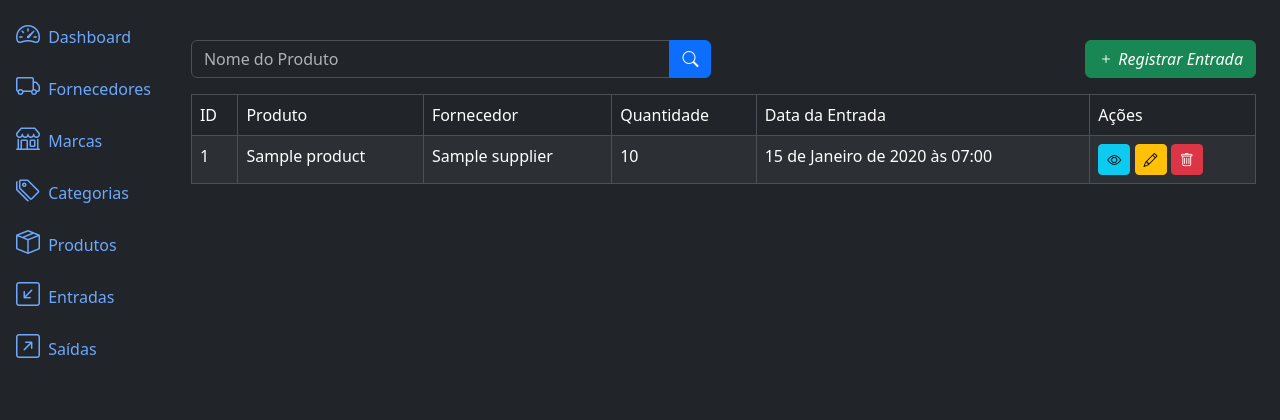
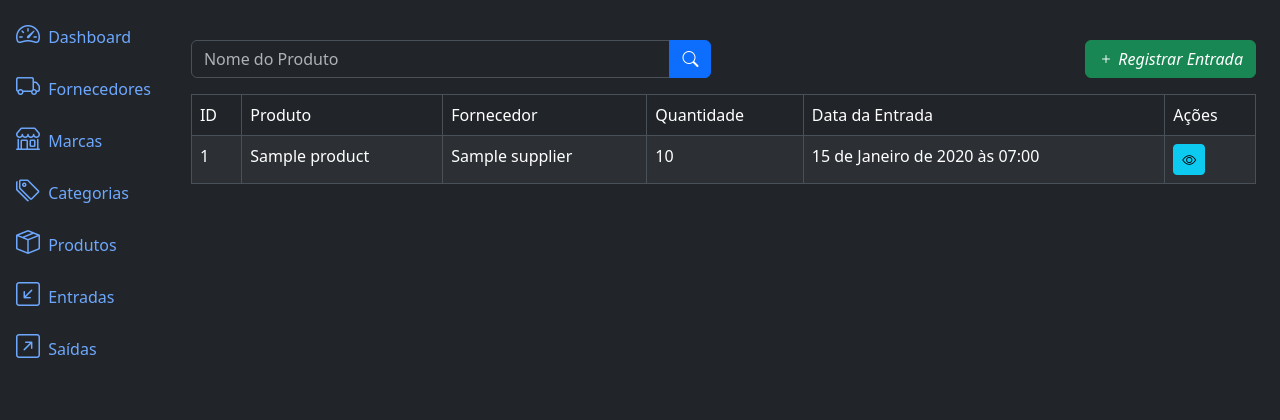
Before and after one commit to Luisf66/sge, a Django app: page /inflows/list/ in a window 1280 px wide. Shown: the part 56-476 px from the top of the page. Run offline with Django 5.2, Linux system fonts and the light colour scheme; tables that the repository leaves empty hold one stand-in row (values such as "Sample post").

Commit message:
fix: correção nas ações de inflow_list #5

```diff
--- a/inflows/templates/inflow_list.html
+++ b/inflows/templates/inflow_list.html
@@ -52,14 +52,6 @@ SGE - Entradas
                     <a href="{% url 'inflow_detail' inflow.id %}" class="btn btn-info btn-sm">
                         <i class="bi bi-eye"></i>
                     </a>
-
-                    <a href="{% url 'inflow_update' inflow.id %}" class="btn btn-warning btn-sm">
-                        <i class="bi bi-pencil"></i>
-                    </a>
-
-                    <a href="{% url 'inflow_delete' inflow.id %}" class="btn btn-danger btn-sm">
-                        <i class="bi bi-trash"></i>
-                    </a>
                 </td>
             </tr>
             {% endfor %}
```
